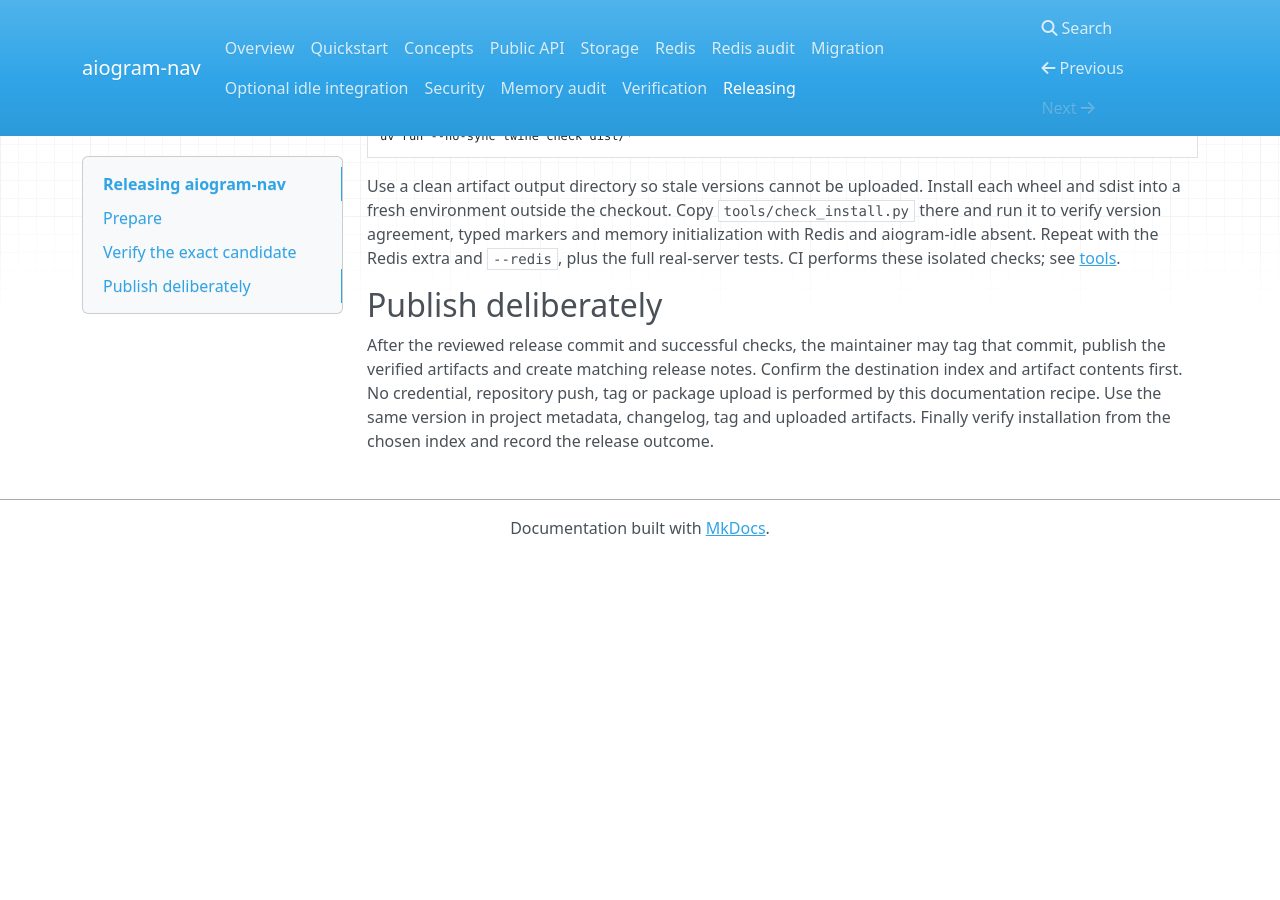
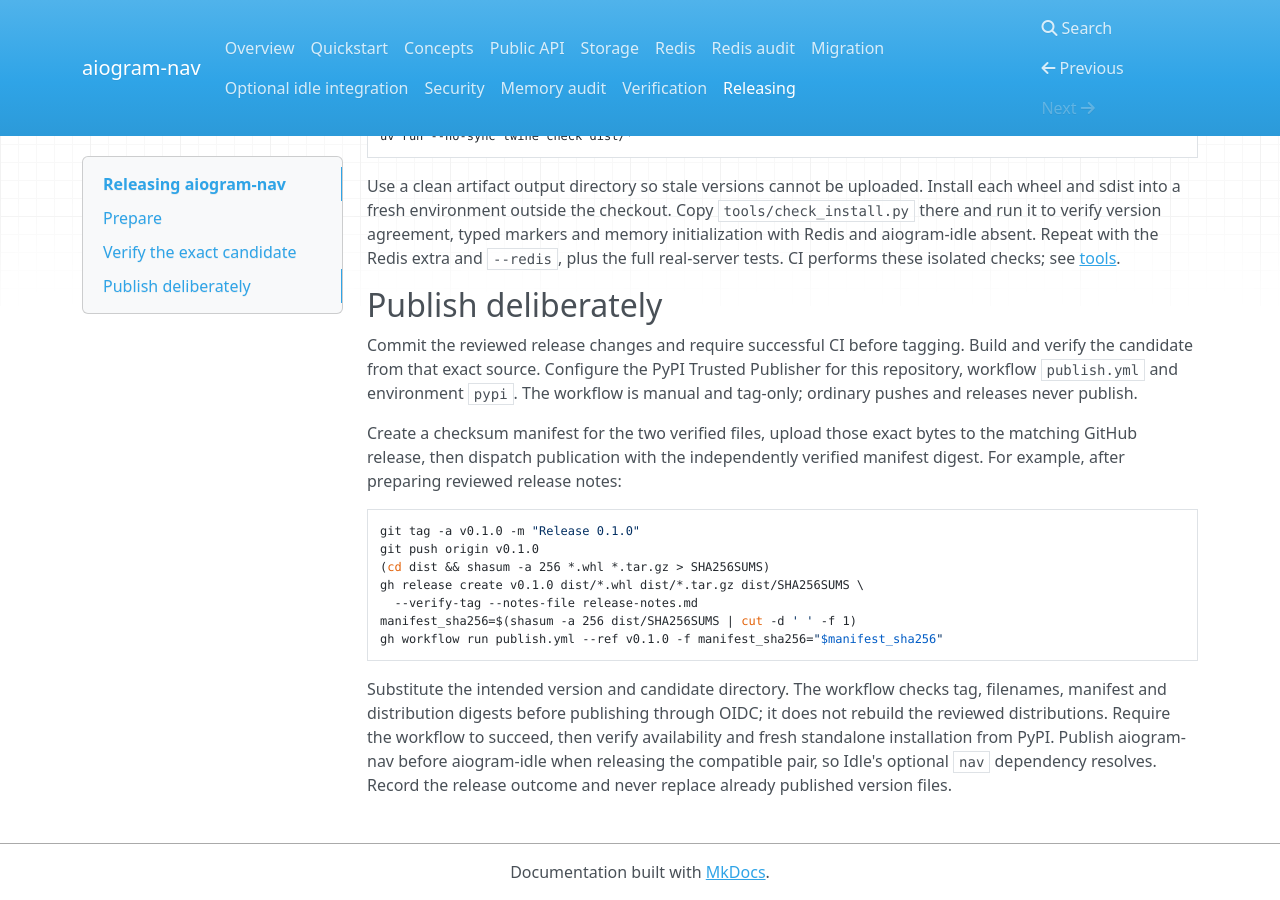
Before and after one commit to ArmanAvanesyan/aiogram-sentinel, an MkDocs documentation site: the page built from docs/releasing.md, in a window 1280 px wide and 900 px high, scrolled down 723 px. Built offline with MkDocs 1.6.1, drawn with Linux system fonts in a browser that asks for light colours; nearby versions of some CDN libraries; before the commit the page ends 1279 px from its top, so only the background shows below that; some of the changed text lies outside the part shown.

Commit message:
chore: prepare verified 0.1.0 release and trusted publishing

````diff
--- a/CHANGES/+redis-observer-test.misc.rst
+++ /dev/null
@@ -1,3 +0,0 @@
-Synchronize the post-commit Redis ownership-loss regression with the observation
-hook and protect its whole revocation sequence against cancellation, without
-relying on a 20 ms I/O deadline or incidental lease expiry under CI load.
--- a/CHANGES/+repository-convention.doc.rst
+++ /dev/null
@@ -1,2 +0,0 @@
-Align contributor guidance, typed package metadata, changelog fragments and
-repository verification tools with the related aiogram libraries.
--- a/docs/releasing.md
+++ b/docs/releasing.md
@@ -1,7 +1,7 @@
 # Releasing aiogram-nav
 
 Repository CI verifies changes; a push does not publish a package. Version 0.1.0
-is currently a development distribution, not a claim of a PyPI release.
+is the initial alpha release.
 Publication requires a separate maintainer decision, working credentials and
 review of the artifacts being released.
 
@@ -45,9 +45,29 @@
 
 ## Publish deliberately
 
-After the reviewed release commit and successful checks, the maintainer may tag
-that commit, publish the verified artifacts and create matching release notes.
-Confirm the destination index and artifact contents first. No credential,
-repository push, tag or package upload is performed by this documentation recipe.
-Use the same version in project metadata, changelog, tag and uploaded artifacts.
-Finally verify installation from the chosen index and record the release outcome.
+Commit the reviewed release changes and require successful CI before tagging.
+Build and verify the candidate from that exact source. Configure the PyPI Trusted
+Publisher for this repository, workflow `publish.yml` and environment `pypi`.
+The workflow is manual and tag-only; ordinary pushes and releases never publish.
+
+Create a checksum manifest for the two verified files, upload those exact bytes
+to the matching GitHub release, then dispatch publication with the independently
+verified manifest digest. For example, after preparing reviewed release notes:
+
+```sh
+git tag -a v0.1.0 -m "Release 0.1.0"
+git push origin v0.1.0
+(cd dist && shasum -a 256 *.whl *.tar.gz > SHA256SUMS)
+gh release create v0.1.0 dist/*.whl dist/*.tar.gz dist/SHA256SUMS \
+  --verify-tag --notes-file release-notes.md
+manifest_sha256=$(shasum -a 256 dist/SHA256SUMS | cut -d ' ' -f 1)
+gh workflow run publish.yml --ref v0.1.0 -f manifest_sha256="$manifest_sha256"
+```
+
+Substitute the intended version and candidate directory. The workflow checks tag,
+filenames, manifest and distribution digests before publishing through OIDC; it
+does not rebuild the reviewed distributions. Require the workflow to succeed,
+then verify availability and fresh standalone installation from PyPI. Publish
+aiogram-nav before aiogram-idle when releasing the compatible pair, so Idle's
+optional `nav` dependency resolves. Record the release outcome and never replace
+already published version files.
--- a/pyproject.toml
+++ b/pyproject.toml
@@ -73,6 +73,7 @@
 package_dir = "src"
 directory = "CHANGES"
 filename = "CHANGELOG.md"
+start_string = "<!-- towncrier release notes start -->\n"
 title_format = "## {version} ({project_date})"
 issue_format = "[#{issue}](https://github.com/ArmanAvanesyan/aiogram-nav/issues/{issue})"
 underlines = ["", "", ""]
````
Also changed, not shown: CHANGELOG.md (+20 -4 lines), README.md (+11 -9 lines), docs/idle-integration.md (+3 -5 lines), docs/quickstart.md (+4 -4 lines), docs/redis.md (+1 -1 lines), docs/verification.md (+1 -1 lines), 1 other file.
